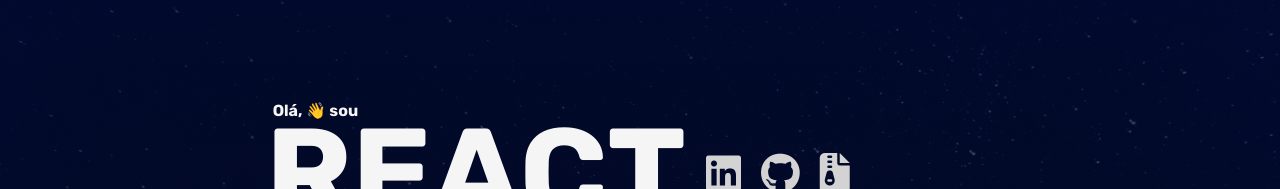
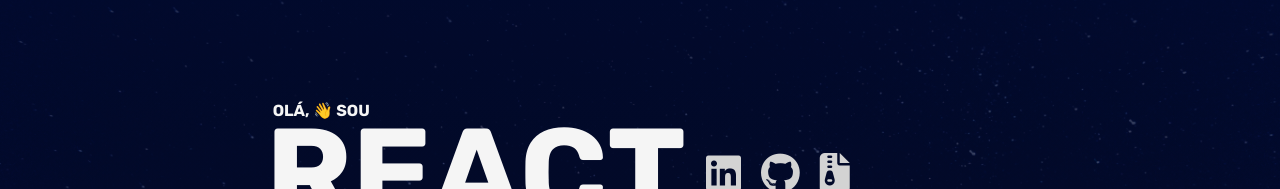
Before and after one commit to Player1mene/meu-portifolio, a React (Create React App) app: page / in a window 1280 px wide. Shown: the part 141-330 px from the top of the page. Built offline with nearby package versions, Linux system fonts and the light colour scheme.

Commit message:
portifolio-front-end

```diff
--- a/src/partials/Header.js
+++ b/src/partials/Header.js
@@ -15,7 +15,7 @@ const  Header = () => {
 
               <div className="header-info-dev">
 
-                <span>Olá, 👋 sou</span>
+                <span>OLÁ, 👋 SOU</span>
 
                   <div className="title">
 
```
